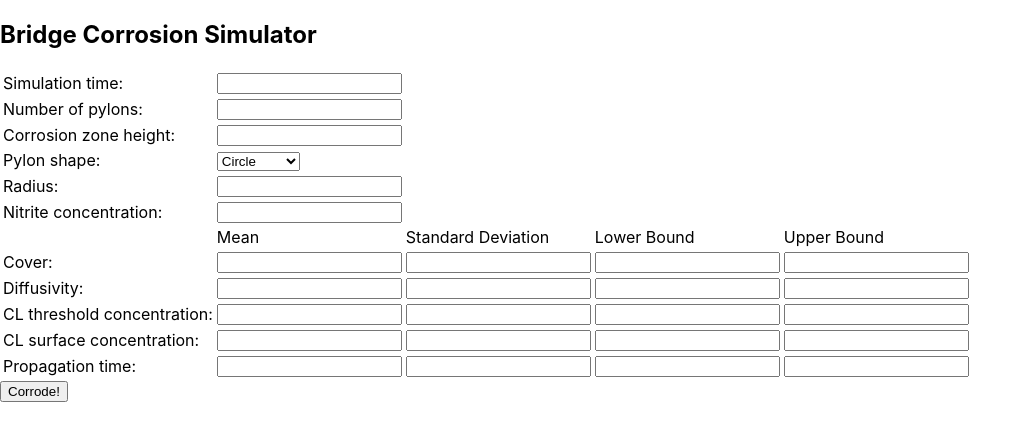
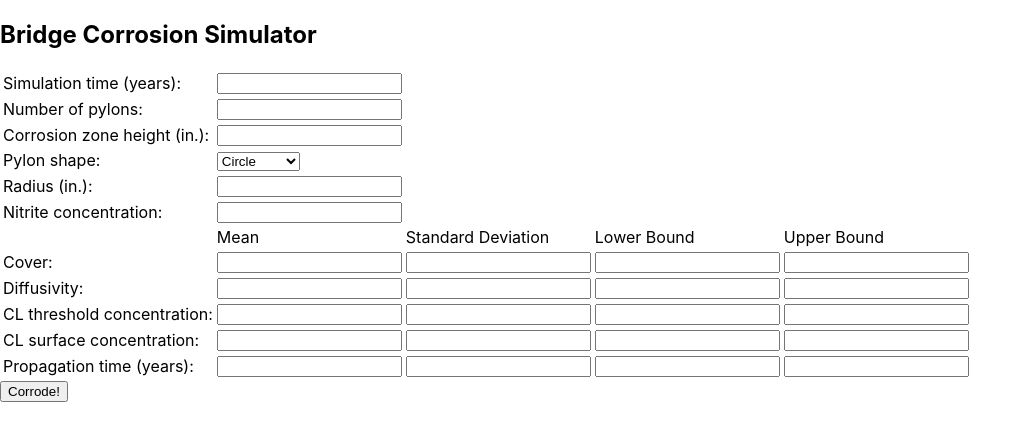
Before and after one commit to davityourway/Bridge-Corrosion-Simulator, a React (Create React App) app in the folder react-app/: page / in a window 1280 px wide. Shown: the top 440 px of the page, without its empty margins (0-1032 px from the left). Built offline with nearby package versions, Linux system fonts and the light colour scheme.

Commit message:
Add units to form inputs

```diff
--- a/react-app/src/components/Form.tsx
+++ b/react-app/src/components/Form.tsx
@@ -16,9 +16,9 @@ export const Form: React.FC<FormProps> = props => {
     return <form onSubmit={props.onSubmit}>
         <table>
             <tbody>
-            <Input fieldName={"simulation_time"} label={"Simulation time"} register={props.register}/>
+            <Input fieldName={"simulation_time"} label={"Simulation time (years)"} register={props.register}/>
             <Input fieldName={"pylons"} label={"Number of pylons"} register={props.register}/>
-            <Input fieldName={"height"} label={"Corrosion zone height"} register={props.register}/>
+            <Input fieldName={"height"} label={"Corrosion zone height (in.)"} register={props.register}/>
             <tr>
                 <td><label>Pylon shape: </label></td>
                 <td><select name={"shape"} value={pylonShape} ref={props.register} onChange={event => {
@@ -29,11 +29,11 @@ export const Form: React.FC<FormProps> = props => {
                 </select></td>
             </tr>
             {pylonShape === PylonShape.CIRCLE &&
-            <Input fieldName={"radius"} label={"Radius"} register={props.register}/>
+            <Input fieldName={"radius"} label={"Radius (in.)"} register={props.register}/>
             }
             {pylonShape === PylonShape.RECTANGLE && <>
-                <Input label={"Width"} fieldName={"width1"} register={props.register}/>
-                <Input label={"Length"} fieldName={"width2"} register={props.register}/>
+                <Input label={"Width (in.)"} fieldName={"width1"} register={props.register}/>
+                <Input label={"Length (in.)"} fieldName={"width2"} register={props.register}/>
             </>}
             <Input label={"Nitrite concentration"} fieldName={"nitrite_conc"} register={props.register}/>
             <tr>
@@ -47,7 +47,7 @@ export const Form: React.FC<FormProps> = props => {
             <PropertyInput label={"Diffusivity"} fieldName={"diff"} register={props.register}/>
             <PropertyInput label={"CL threshold concentration"} fieldName={"cl_thresh"} register={props.register}/>
             <PropertyInput label={"CL surface concentration"} fieldName={"cl_conc"} register={props.register}/>
-            <PropertyInput label={"Propagation time"} fieldName={"prop_time"} register={props.register}/>
+            <PropertyInput label={"Propagation time (years)"} fieldName={"prop_time"} register={props.register}/>
             </tbody>
         </table>
         <input type={"submit"} value={"Corrode!"}/>
```
